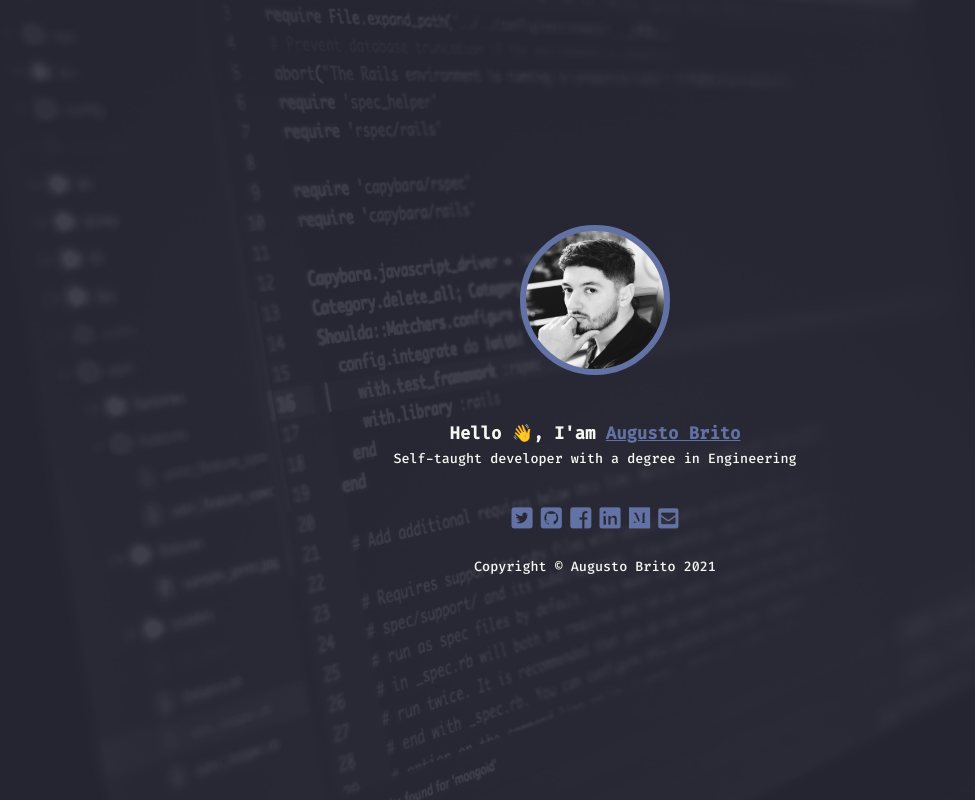
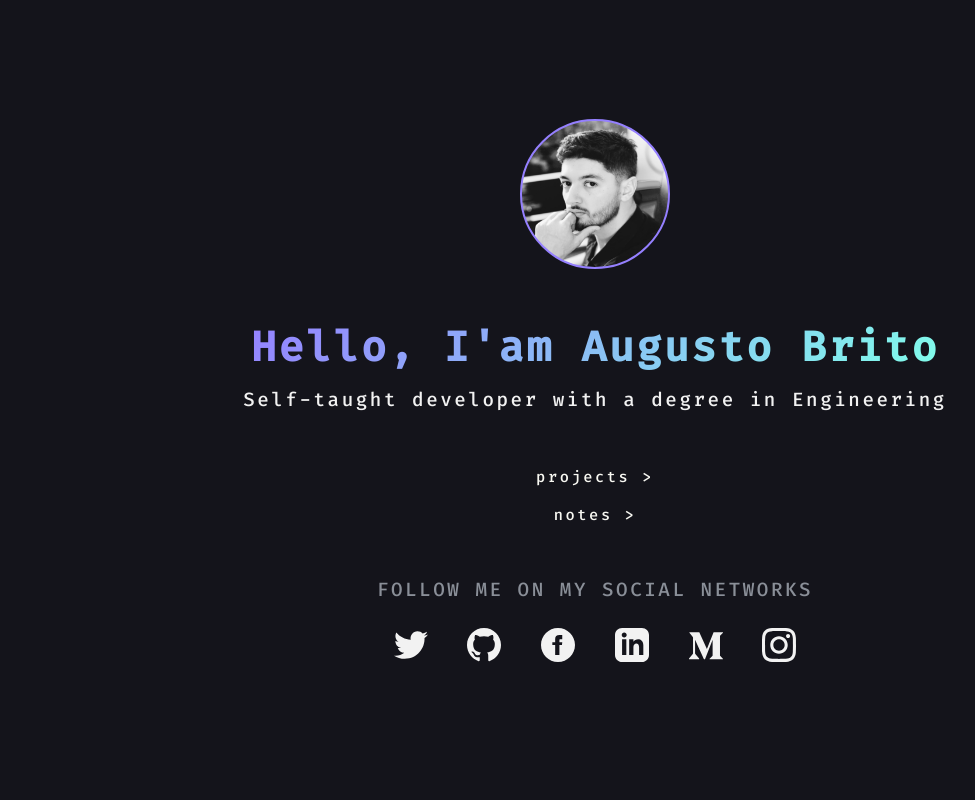
Before and after one commit to augustobrit/augusto-brito-web, a website: page index.html in a window 1280 px wide. Shown: the whole page, without its empty margins (45-1020 px from the left). Drawn offline with Linux system fonts and the light colour scheme.

Commit message:
chore: refactor style

```diff
--- a/css/main.css
+++ b/css/main.css
@@ -1,7 +1,7 @@
 @import url("https://fonts.googleapis.com/css?family=Ubuntu:400,500,700");
 
 :root {
-  font-size: 60%;
+  font-size: 80%;
 }
 
 * {
@@ -13,42 +13,19 @@
 html,
 body {
   height: 100vh;
+  width: 100vw;
 }
 
 body {
-  background: #282a36;
-  color: #f8f8f2;
-  font: 500 1.6rem Fira Code, monospace;
+  background: #14141b;
+  color: #f2f2f2;
+  font: 500 1.5rem Fira Code, monospace;
+  letter-spacing: .2rem;
   display: flex;
   justify-content: center;
   align-items: center;
 }
 
-body#container-image {
-  background: url(../img/background.jpg);
-  background-attachment: fixed;
-  background-size: cover;
-}
-
-body#container-image:after {
-  content: "";
-  position: fixed;
-  top: 0;
-  right: 0;
-  width: 100%;
-  height: 100%;
-  z-index: -1;
-  background: rgba(40, 42, 54, 0.9);
-}
-
-a {
-  color: #6272a4;
-}
-
-a:hover {
-  color: #ff79c6;
-  transition: all 0.5s ease-out;
-}
 
 .container {
   text-align: center;
@@ -60,26 +37,33 @@ a:hover {
   border-radius: 50%;
   overflow: hidden;
   margin: auto;
-  margin-bottom: 4.8rem;
-  border: .7rem #6272a4 solid;
+  border: 2px #9580FF solid;
   background: url(../img/portrait.jpg);
   background-size: 100%;
 }
 
-.container .profile-title,
-a {
-  font-size: 1.8rem;
+.container .profile-title {
+  margin-top: 4rem;
+  font-size: 3.25rem;
   font-weight: bolder;
-  margin-bottom: .4rem;
+  background-image: -webkit-gradient(linear, left top, left bottom, from(135deg), color-stop(#9580FF), to(#80FFEA));
+  background-image: -webkit-linear-gradient(135deg, #9580FF, #80FFEA);
+  background-image: linear-gradient(135deg, #9580FF, #80FFEA);
+  background-clip: text;
+  -webkit-background-clip: text;
+  -moz-background-clip: text;
+  -webkit-text-fill-color: transparent;
+  -moz-text-fill-color: transparent;
 }
 
-.container span {
-  font-size: 1.4rem;
+.container .profile-subtitle {
+  margin-top: 1rem;
   text-align: center;
+  font-weight: 300;
 }
 
 .container .menu {
-  margin: 2.8rem 0 1.4rem 0;
+  margin-top: 4rem;
 }
 
 ul {
@@ -88,32 +72,49 @@ ul {
 
 .container .menu li a {
   color: #f8f8f2;
-  font-size: 1.4rem;
+  font-size: 1.2rem;
   text-decoration: none;
+  border-radius: 5px;
+}
+
+.container .menu li a:hover {
+  color: #9580FF;
+  transition: all 0.5s ease-out;
 }
 
 .container .menu li+li {
-  margin-top: 1.2rem;
+  margin-top: 1rem;
+}
+
+.container .social-title {
+  margin-top: 4rem;
+  color: #8a8f98;
+}
+
+.container .social-icons {
+  margin-top: 1rem;
+  display: inline-block;
+}
+
+.container .social-icons li {
+  display: inline-block;
+  margin: 1rem;
+}
+
+.container .social-icons a img {
+  width: 34px;
+  height: 34px;
+}
+
+img:hover {
+  border: 1px solid #9580FF;
+  border-radius: 50%;
+  transition: all 0.5s ease-out;
 }
 
 
-.container .icons {
-  margin-top: 1.2rem;
-  display: inline-block;
-}
-
-.container .icons li {
-  display: inline-block;
-}
-
-.container .icons a {
-  display: block;
-  font-size: 1.2rem;
-}
-
-
-.container .footer {
+/* .container .footer {
   text-align: center;
   font-size: 1.4rem;
   margin-top: 2.4rem;
-}
+} */
--- a/index.html
+++ b/index.html
@@ -44,61 +44,56 @@
     <title>Augusto Brito | Developer</title>
   </head>
 
-  <body id="container-image">
+  <body>
     <div class="container">
           <div class="profile-image"></div>
           <div class="profile-title">
-            Hello 👋, I'am
-            <a href="https://instagram.com/augustobritodev">Augusto Brito</a>
-          </div>
-          <span>Self-taught developer with a degree in Engineering</span>
+            Hello, I'am Augusto Brito
+            </div>
+          <p class='profile-subtitle'>Self-taught developer with a degree in Engineering</p>
           <div class="menu">
-            <!--<ul>
+            <ul>
               <li>
-                <a href="/" >about -></a>
               </li>
               <li>
-                <a href="/" >projects -></a>
+                <a href="https://github.com/augustobritodev" target="_blank" >projects ></a>
               </li>
               <li>
-                <a href="/" >notes -></a>
+                <a href="/" >notes ></a>
               </li>
-            </ul>-->
+            </ul>
           </div>
-          <ul class="icons">
+          <p class='social-title'>FOLLOW ME ON MY SOCIAL NETWORKS</p>
+          <ul class="social-icons">
             <li>
               <a href="https://twitter.com/augustobritodev" target="_blank"
-                ><i class="fab fa-twitter-square fa-2x"></i>
+                ><img src="./img/twitter.svg" alt="Twitter">
               </a>
             </li>
             <li>
               <a href="https://github.com/augustobritodev" target="_blank"
-                ><i class="fab fa-github-square fa-2x"></i
-              ></a>
+                ><img src="./img/github.svg" alt="Github"></a>
             </li>
             <li>
               <a href="https://facebook.com/augustobritodev" target="_blank"
-                ><i class="fab fa-facebook-square fa-2x"></i
-              ></a>
+                ><img src="./img/facebook.svg" alt="Facebook"></a>
             </li>
             <li>
               <a
                 href="https://www.linkedin.com/in/augustobritodev"
                 target="_blank"
-                ><i class="fab fa-linkedin fa-2x"></i
-              ></a>
+                ><img src="./img/linkedin.svg" alt="Linkedin"></a>
             </li>
             <li>
               <a href="https://medium.com/@augustobritodev" target="_blank"
-                ><i class="fab fa-medium fa-2x"></i
-              ></a>
+                ><img src="./img/medium.svg" alt="Medium"></a>
             </li>
 
             <li>
-              <a href="mailto:augustobritodev@gmail.com" target="_blank"
-                ><i class="fas fa-envelope-square fa-2x"></i
-              ></a>
+              <a href="https://instagram.com/augustobritodev" target="_blank"
+                ><img src="./img/instagram.svg" alt="Instagram"></a>
             </li>
+
           </ul>
 
           <div class="footer"></div>
--- a/index.js
+++ b/index.js
@@ -3,5 +3,5 @@
 const currentYear = new Date().getFullYear();
 
 if (footer) {
-  footer.innerHTML = `Copyright &copy; Augusto Brito ${currentYear}`;
+  footer.innerHTML = ``;
 }
```
Also changed, not shown: img/background.jpg (deleted), img/facebook.svg (added), img/github.svg (added), img/instagram.svg (added), img/linkedin.svg (added), img/medium.svg (added), img/portrait_small.jpg (deleted), img/twitter.svg (added).
